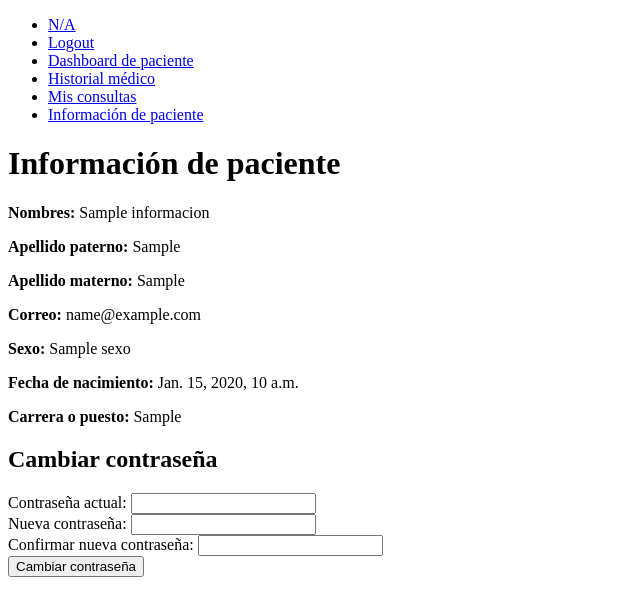
After one commit to brianrscode/salud_lince, a Django app: template templates/paciente_informacion.html in a window 1280 px wide. The commit adds this page. Shown: the top 616 px of the page, without its empty margins (0-640 px from the left). Run offline with Django 3.2, Linux system fonts and the light colour scheme; the template is opened without the code that fills it: most values are stand-ins (such as "Sample title", 1, 10 or a date in 2020).

Commit message:
Agrego informacion a pacientes

```diff
--- a/templates/paciente_consultas.html
+++ b/templates/paciente_consultas.html
@@ -6,6 +6,7 @@
     <li><a href="{% url 'paciente_dashboard' %}">Dashboard de paciente</a></li>
     <li><a href="{% url 'historial' %}">Historial médico</a></li>
     <li><a href="{% url 'paciente_consultas' %}">Mis consultas</a></li>
+    <li><a href="{% url 'paciente_informacion' %}">Información de paciente</a></li>
 {% endblock %}
 
 {% block content %}
--- a/templates/paciente_dashboard.html
+++ b/templates/paciente_dashboard.html
@@ -6,6 +6,7 @@
     <li><a href="{% url 'paciente_dashboard' %}">Dashboard de paciente</a></li>
     <li><a href="{% url 'historial' %}">Historial médico</a></li>
     <li><a href="{% url 'paciente_consultas' %}">Mis consultas</a></li>
+    <li><a href="{% url 'paciente_informacion' %}">Información de paciente</a></li>
 {% endblock %}
 
 {% block content %}
--- /dev/null
+++ b/templates/paciente_informacion.html
@@ -0,0 +1,44 @@
+{% extends "layouts/base.html" %}
+
+{% block title %}Información de paciente{% endblock %}
+
+{% block enlaces %}
+    <li><a href="{% url 'paciente_dashboard' %}">Dashboard de paciente</a></li>
+    <li><a href="{% url 'historial' %}">Historial médico</a></li>
+    <li><a href="{% url 'paciente_consultas' %}">Mis consultas</a></li>
+    <li><a href="{% url 'paciente_informacion' %}">Información de paciente</a></li>
+{% endblock %}
+
+{% block content %}
+    <h1>Información de paciente</h1>
+
+    <p><strong>Nombres:</strong> {{ informacion.nombres }}</p>
+    <p><strong>Apellido paterno:</strong> {{ informacion.apellido_paterno }}</p>
+    <p><strong>Apellido materno:</strong> {{ informacion.apellido_materno }}</p>
+    <p><strong>Correo:</strong> {{ informacion.email }}</p>
+    <p><strong>Sexo:</strong> {{ informacion.sexo }}</p>
+    <p><strong>Fecha de nacimiento:</strong> {{ informacion.fecha_nacimiento }}</p>
+    <p><strong>Carrera o puesto:</strong> {{ informacion.carrera_o_puesto }}</p>
+
+    <h2>Cambiar contraseña</h2>
+    <form method="POST" action="{% url 'cambiar_contrasena' %}">
+        {% csrf_token %}
+        <div>
+            <label for="current_password">Contraseña actual:</label>
+            <input type="password" id="current_password" name="current_password" required>
+        </div>
+        <div>
+            <label for="new_password">Nueva contraseña:</label>
+            <input type="password" id="new_password" name="new_password" required>
+        </div>
+        <div>
+            <label for="confirm_password">Confirmar nueva contraseña:</label>
+            <input type="password" id="confirm_password" name="confirm_password" required>
+        </div>
+        <button type="submit">Cambiar contraseña</button>
+    </form>
+
+    {% if error %}
+        <p style="color: red;">{{ error }}</p>
+    {% endif %}
+{% endblock %}
--- a/usuarios/urls.py
+++ b/usuarios/urls.py
@@ -9,4 +9,6 @@ urlpatterns = [
     path("paciente/dashboard/", views.paciente_dashboard, name="paciente_dashboard"),
     path("paciente/historial/", views.historial_view, name="historial"),
     path("paciente/mis_consultas/", views.paciente_consultas, name="paciente_consultas"),
+    path("paciente/informacion/", views.paciente_informacion, name="paciente_informacion"),
+    path("cambiar_contrasena/", views.cambiar_contrasena, name="cambiar_contrasena"),
 ]
```
Also changed, not shown: usuarios/views.py (+37 -1 lines).
